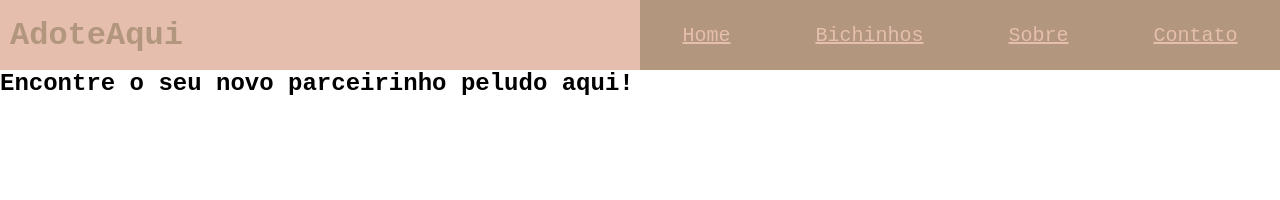
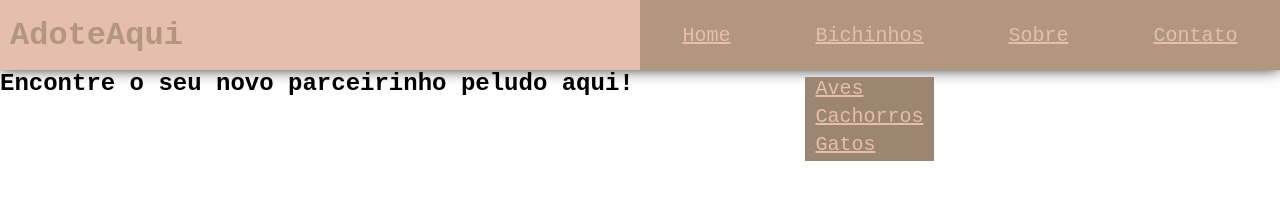
Before and after one commit to Bea-Araujo/adoteaqui, a plain HTML site: page index.html in a window 1280 px wide. Both pictures are taken after a click on the link "Bichinhos". Drawn offline with Linux system fonts and the light colour scheme.

Commit message:
alteracoes menu dropdown bichinhos

```diff
--- a/index.html
+++ b/index.html
@@ -15,17 +15,18 @@
             AdoteAqui
         </h1>
         <nav>
-            <a href="#">Home</a>
-            <div class="dropdown">
-                <a href="#" class="dropbtn">Bichinhos</a>
-                <div class="dropdown-content">
-                    <a href="pages/bichinhos.html">Aves</a>
-                    <a href="pages/404.html">Cachorros</a>
-                    <a href="pages/404.html">Gatos</a>
-                </div>
-            </div>
-            <a href="pages/404.html">Sobre</a>
-            <a href="pages/404.html">Contato</a>
+            <ul>
+                <li class="menu"><a href="#">Home</a></li>
+                <li class="menu"><a href="#">Bichinhos</a>
+                    <ul class="ani-menu">
+                        <li><a href="pages/bichinhos.html">Aves</a></li>
+                        <li><a href="pages/404.html">Cachorros</a></li>
+                        <li><a href="pages/404.html">Gatos</a></li>
+                    </ul>
+                </li>
+                <li class="menu"><a href="pages/404.html">Sobre</a></li>
+                <li class="menu"><a href="pages/404.html">Contato</a></li>
+            </ul>
         </nav>
     </header>
     <main>
--- a/style/bichinhos.css
+++ b/style/bichinhos.css
@@ -1,6 +1,9 @@
 :root {
-    --cor-principal: #B2967D;
+   --cor-principal: #B2967D;
+    --cor-principal-dark: #9c8571;
+    --cor-principal-darker: #816e5d;
     --cor-secundaria:  #E6BEAE;
+    --cor-secundaria-dark:#cc8e75;
     --bg-color: #E7D8C9;
     --bird-picker-color-dark: #5c3f24;
     --bird-picker-color-light: #826244;
@@ -33,6 +36,7 @@ header{
     justify-content: space-between;
     align-items:center;
     box-shadow: 0px -2px 15px rgb(0 0 0);
+
 }
 
 h1{
@@ -47,27 +51,81 @@ nav{
     background-color: var(--cor-principal);
     height: 100%;
     width: 50%;
+    font-size: 20px;
+}
+
+header ul{
     display: flex;
     flex-direction: row;
+    align-content: center;
     justify-content: space-around;
-    align-items: center;
-    font-size: 20px;
+    width: 100%;
+    height: 100%;
+}
+
+li{
+    display: flex;
+    flex-direction: column;
+    justify-content: center;
+    height: auto;
 }
 
 a{
     color: var(--cor-secundaria);
 }
 
-/* ul{
+a:hover{
+    color: #5a5a5a;
+    /* background-color: #b4b43d; */
+}
+
+nav ul, nav ul li{
+    list-style: none;
+}
+
+.menu{
+    position: relative;
+    padding: 10px;
+}
+
+.ani-menu{
     display: flex;
-    flex-direction: row;
-    justify-content: space-evenly;
-    list-style: none;
-} */
+    flex-direction: column;
+    position: absolute;
+    top: 110%;
+    left: 0;
+    width: fit-content;
+    visibility: hidden;
+    opacity: 0;
+    transform: translateY(-3em);
+    z-index: -1;
+    /* transition: all 1s, visibility 0s linear 0.3s, z-index 0s linear 0.00s; */
+    transition: all 0.8s ease 0s, visibility 0s linear 0.3s, z-index 0s linear 0.01s;
+}
+
+.ani-menu a{
+    color: var(--cor-secundaria);
+    background-color: var(--cor-principal-dark);
+    padding: 0px 10px 5px 10px;
+}
+
+.menu:focus, .menu:focus-within .ani-menu, .menu:hover .ani-menu{
+    visibility: visible;
+    opacity: 1;
+    z-index: 1;
+    transform: translateY(0);
+    transition-delay: 0s, 0s, 0.03s;
+}
+
+.menu:hover{
+    background-color: var(--cor-principal-dark);
+}
+.ani-menu a:hover{
+    background-color: var(--cor-principal-darker);
+}
 
 main{
     width: 100%;
-
     display: flex;
     flex-direction: column;
     align-content: center;
--- a/style/index.css
+++ b/style/index.css
@@ -1,6 +1,9 @@
 :root {
     --cor-principal: #B2967D;
+    --cor-principal-dark: #9c8571;
+    --cor-principal-darker: #816e5d;
     --cor-secundaria:  #E6BEAE;
+    --cor-secundaria-dark:#cc8e75;
     --bg-color: #E7D8C9;
     --bird-picker-color-dark: #5c3f24;
     --bird-picker-color-light: #826244;
@@ -28,6 +31,8 @@ header{
     flex-direction: row;
     justify-content: space-between;
     align-items:center;
+    box-shadow: 0px -2px 15px rgb(0 0 0);
+
 }
 
 h1{
@@ -36,23 +41,29 @@ h1{
     display: flex;
     align-items: center;
     margin: 0px 10px;
-    transition: 1s;
-}
-
-h1:hover{
-    font-size: 50px;
-
 }
 
 nav{
     background-color: var(--cor-principal);
     height: 100%;
     width: 50%;
+    font-size: 20px;
+}
+
+header ul{
     display: flex;
     flex-direction: row;
+    align-content: center;
     justify-content: space-around;
-    align-items: center;
-    font-size: 20px;
+    width: 100%;
+    height: 100%;
+}
+
+li{
+    display: flex;
+    flex-direction: column;
+    justify-content: center;
+    height: auto;
 }
 
 a{
@@ -64,49 +75,51 @@ a:hover{
     /* background-color: #b4b43d; */
 }
 
-/* Dropdown Button */
-/* .dropbtn {
-    background-color: #04AA6D;
-    color: white;
-    border: none;
-  } */
-
-  /* The container <div> - needed to position the dropdown content */
-  .dropdown {
-    position: relative;
-    display: inline-block;
+nav ul, nav ul li{
+    list-style: none;
 }
 
-/* Dropdown Content (Hidden by Default) */
-.dropdown-content {
-    display: none;
-    position: absolute;
-    background-color: #f1f1f1;
-    min-width: 160px;
-    box-shadow: 0px 8px 16px 0px rgba(0,0,0,0.2);
-    z-index: 1;
+.menu{
+    position: relative;
+    padding: 10px;
 }
 
-/* Links inside the dropdown */
-.dropdown-content a {
-    color: black;
-    padding: 12px 16px;
-    text-decoration: none;
-    display: block;
+.ani-menu{
+    display: flex;
+    flex-direction: column;
+    position: absolute;
+    top: 110%;
+    left: 0;
+    width: fit-content;
+    visibility: hidden;
+    opacity: 0;
+    transform: translateY(-3em);
+    z-index: -1;
+    /* transition: all 1s, visibility 0s linear 0.3s, z-index 0s linear 0.00s; */
+    transition: all 0.8s ease 0s, visibility 0s linear 0.3s, z-index 0s linear 0.01s;
 }
 
-/* Change color of dropdown links on hover */
-.dropdown-content a:hover {background-color: #ddd;}
-
-/* Show the dropdown menu on hover */
-.dropdown:hover .dropdown-content {
-    display: block;
+.ani-menu a{
+    color: var(--cor-secundaria);
+    background-color: var(--cor-principal-dark);
+    padding: 0px 10px 5px 10px;
 }
 
-/* Change the background color of the dropdown button when the dropdown content is shown */
-/* .dropdown:hover .dropdown {
-    background-color: #3e8e41;
-} */
+.menu:focus, .menu:focus-within .ani-menu, .menu:hover .ani-menu{
+    visibility: visible;
+    opacity: 1;
+    z-index: 1;
+    transform: translateY(0);
+    transition-delay: 0s, 0s, 0.03s;
+}
+
+.menu:hover{
+    background-color: var(--cor-principal-dark);
+}
+.ani-menu a:hover{
+    background-color: var(--cor-principal-darker);
+}
+
 
 @media (max-width:701px){
     header{
```
Also changed, not shown: pages/bichinhos.html (+12 -11 lines).
